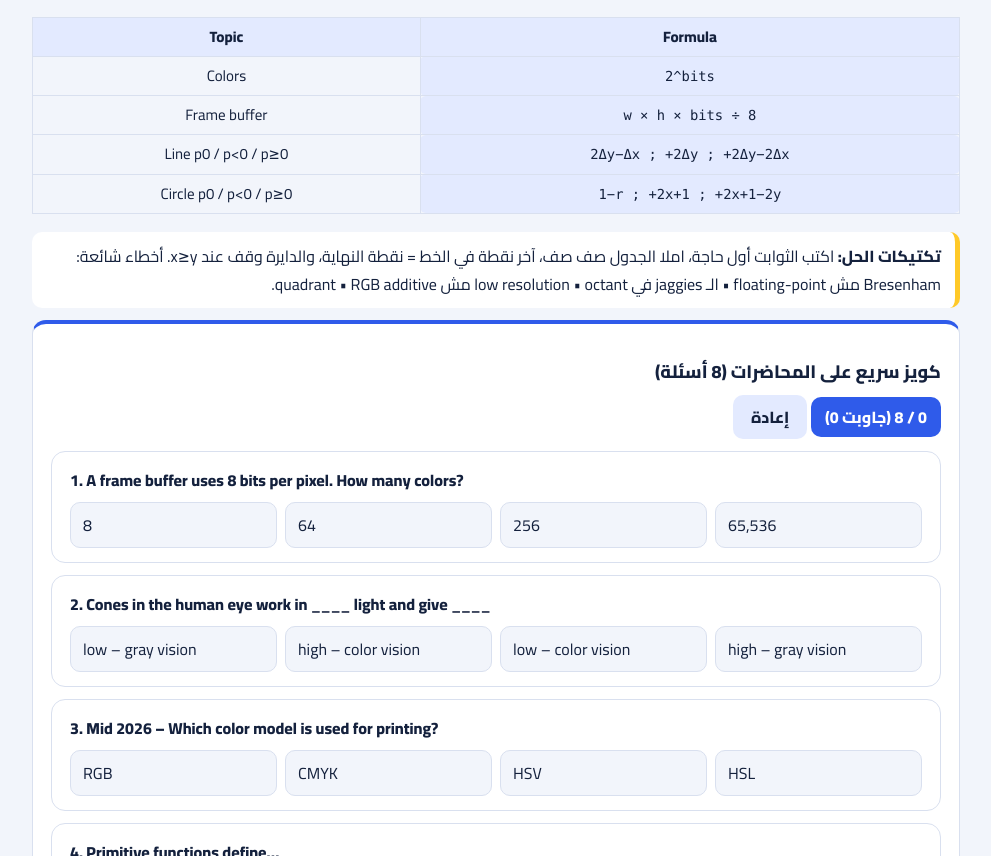
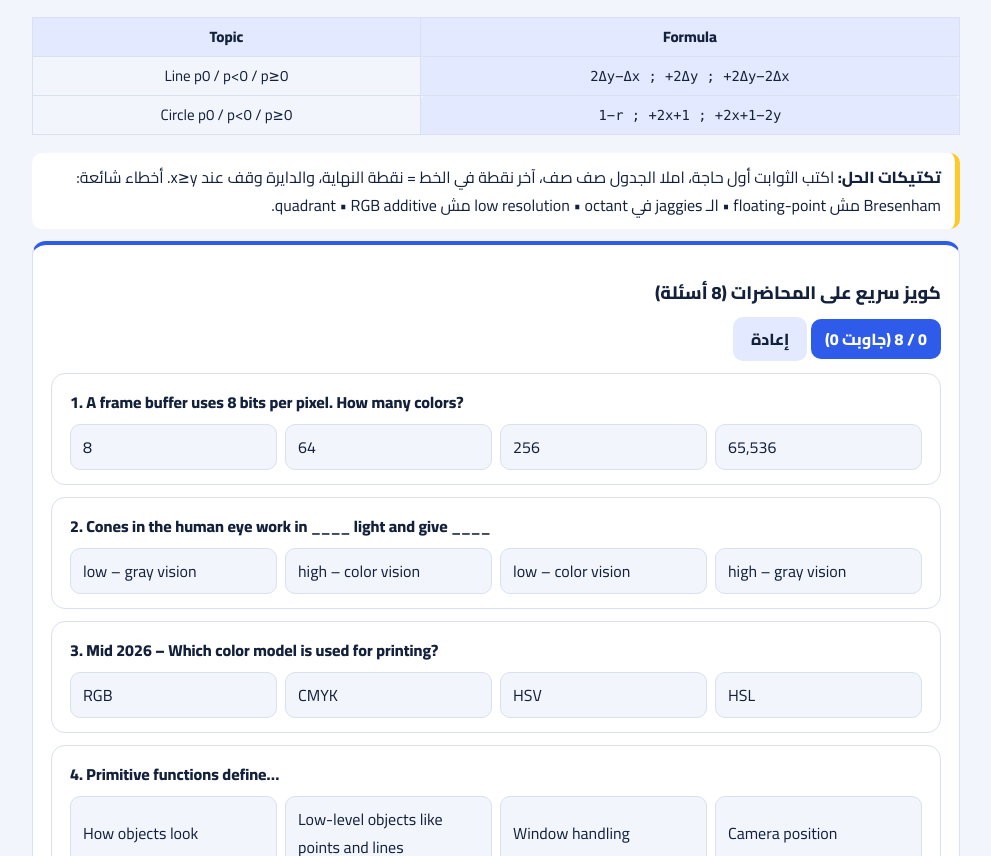
Before and after one commit to ahm-194/7AMED__, a plain HTML site: page index.html in a window 1280 px wide. Shown: the part 1253-2109 px from the top of the page, without its empty margins (144-1135 px from the left). Drawn offline with Linux system fonts and the light colour scheme.

Commit message:
Fix HTML formatting and improve content clarity

```diff
--- a/index.html
+++ b/index.html
@@ -110,7 +110,6 @@ textarea{width:100%;min-height:64px;font:inherit;padding:8px;border:1px solid va
 <li>r=10: (0,10) (1,10) (2,10) (3,10) (4,9) (5,9) (6,8) (7,7) • r=8: (0,8) (1,8) (2,8) (3,7) (4,7) (5,6) • r=5: (0,5) (1,5) (2,5) (3,4).</li></ul></div>
 
 <div class="wrap"><table class="en"><tr><th>Topic</th><th>Formula</th></tr>
-<tr><td>Colors</td><td class="m">2^bits</td></tr><tr><td>Frame buffer</td><td class="m">w × h × bits ÷ 8</td></tr>
 <tr><td>Line p0 / p&lt;0 / p≥0</td><td class="m">2Δy−Δx ; +2Δy ; +2Δy−2Δx</td></tr>
 <tr><td>Circle p0 / p&lt;0 / p≥0</td><td class="m">1−r ; +2x+1 ; +2x+1−2y</td></tr></table></div>
 <div class="tip"><b>تكتيكات الحل:</b> اكتب الثوابت أول حاجة، املا الجدول صف صف، آخر نقطة في الخط = نقطة النهاية، والدايرة وقف عند x≥y. أخطاء شائعة: Bresenham مش floating-point • الـ jaggies في low resolution • octant مش quadrant • RGB additive.</div>
```
